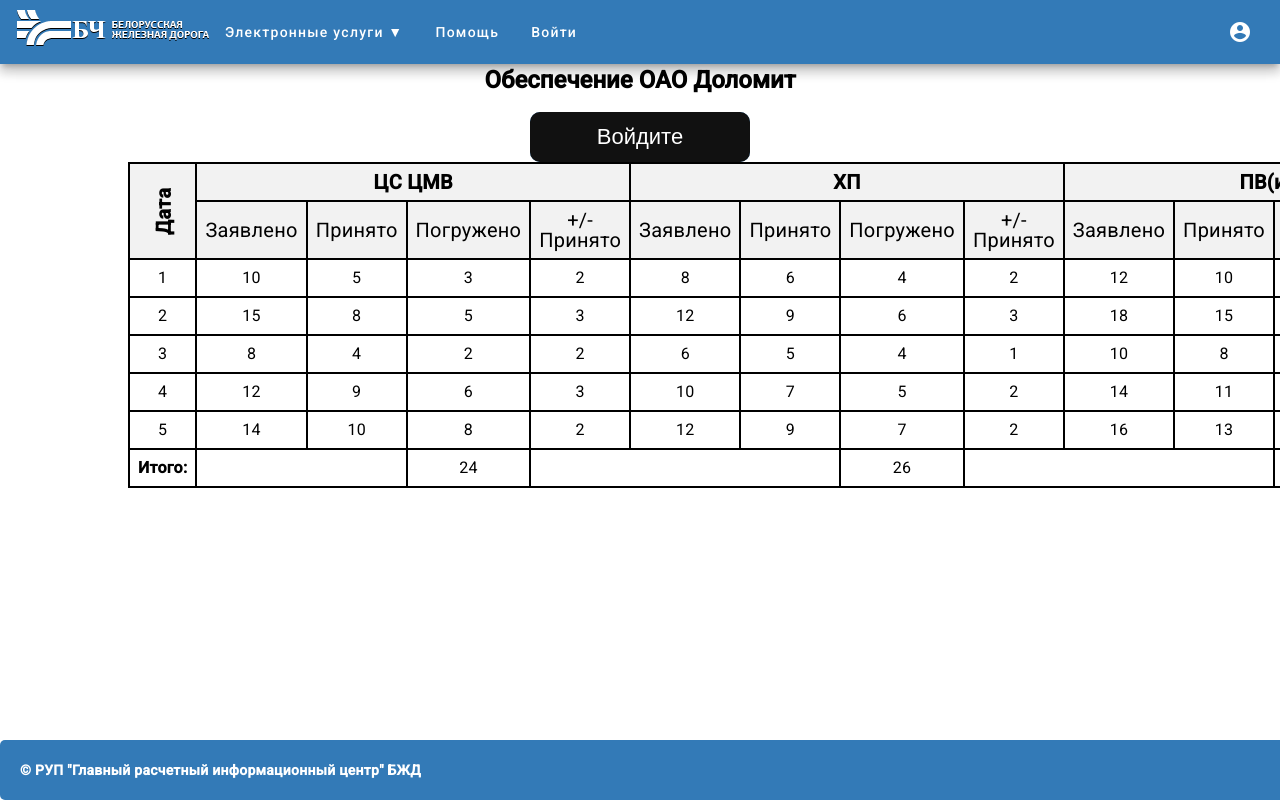
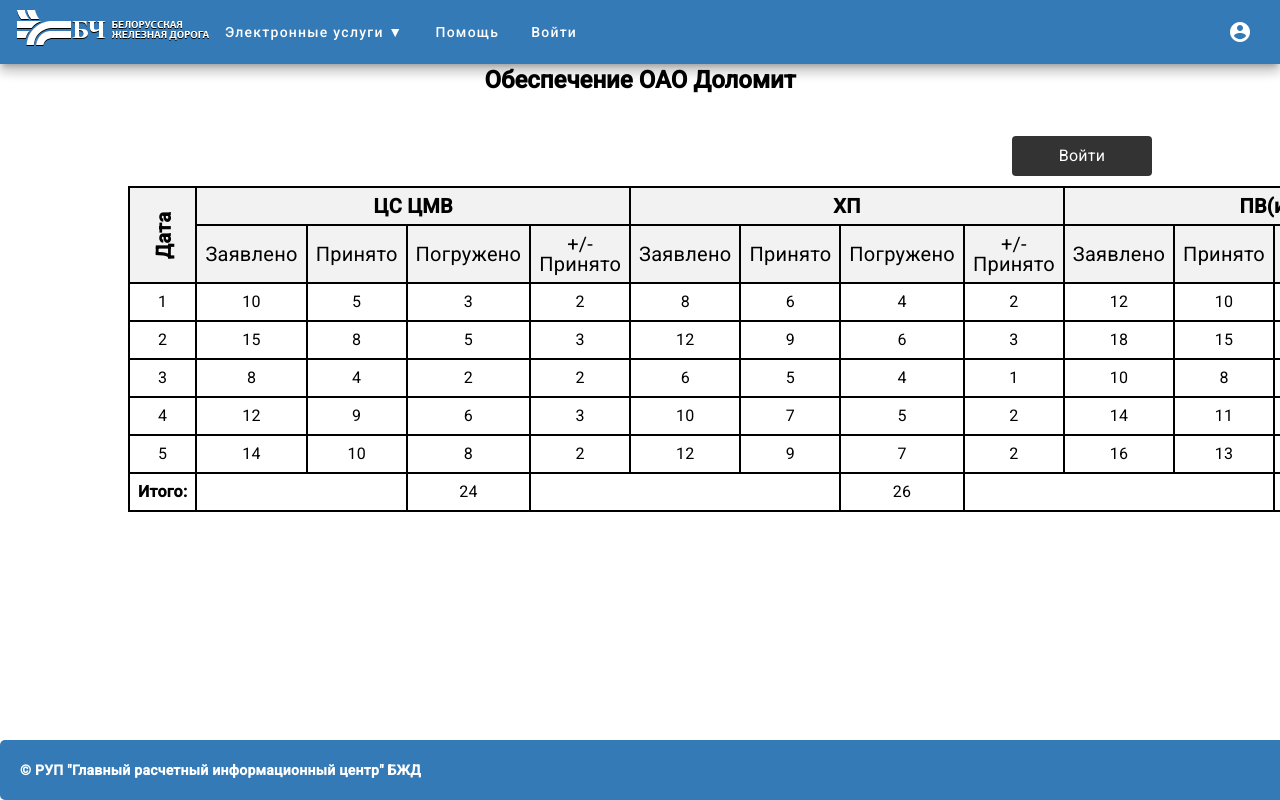
Before and after one commit to EvillSpirit/Dolomit, an Angular app: page / in a window 1280 px wide. Shown: the top 800 px of the page. Built offline with nearby package versions, Linux system fonts and the light colour scheme.

Commit message:
add new button login

```diff
--- a/src/app/components/data-list/data-list.component.html
+++ b/src/app/components/data-list/data-list.component.html
@@ -1,8 +1,10 @@
 <div class="wrapper">
   <h1 style="font-weight: bold">Обеспечение ОАО Доломит</h1>
-  <div class="btn-login">
-    <button class="glow-on-hover" type="button">Войдите</button>
+
+  <div class="button-login-wrapper">
+    <a href="#" class="button-login">Войти</a>
   </div>
+
   <table class="table-data">
     <thead>
       <tr>
--- a/src/app/components/data-list/data-list.component.scss
+++ b/src/app/components/data-list/data-list.component.scss
@@ -7,6 +7,7 @@
 }
 
 .table-data {
+  margin-top: 10px;
   border-collapse: collapse;
   width: 100%;
   font-size: 16px;
@@ -59,64 +60,25 @@
 }
 
 // button login
-.glow-on-hover {
-  width: 220px;
-  height: 50px;
-  border: none;
-  outline: none;
+.button-login {
+  width: 100px;
+  text-align: center;
+  display: inline-block;
+  background-color: #333;
   color: #fff;
-  background: #337ab7;
-  cursor: pointer;
-  position: relative;
-  z-index: 0;
-  border-radius: 10px;
-  font-size: 22px;
-  //337ab7
+  padding: 10px 20px;
+  border-radius: 4px;
+  font-size: 16px;
+  text-decoration: none;
+  transition: background-color 0.3s;
+  margin-top: 20px;
 }
 
-.glow-on-hover:before {
-  content: '';
-  background: linear-gradient(45deg, #ff0000, #ff7300, #fffb00, #48ff00, #00ffd5, #002bff, #7a00ff, #ff00c8, #ff0000);
-  position: absolute;
-  top: -2px;
-  left:-2px;
-  background-size: 400%;
-  z-index: -1;
-  filter: blur(5px);
-  width: calc(100% + 4px);
-  height: calc(100% + 4px);
-  animation: glowing 20s linear infinite;
-  opacity: 0;
-  transition: opacity .3s ease-in-out;
-  border-radius: 10px;
+.button-login:hover {
+  background-color: #2ecc71;
 }
 
-.glow-on-hover:active {
-  color: #000
+.button-login-wrapper {
+  text-align: right;
+  margin-top: 20px;
 }
-
-.glow-on-hover:active:after {
-  background: transparent;
-}
-
-.glow-on-hover:hover:before {
-  opacity: 1;
-}
-
-.glow-on-hover:after {
-  z-index: -1;
-  content: '';
-  position: absolute;
-  width: 100%;
-  height: 100%;
-  background: #111;
-  left: 0;
-  top: 0;
-  border-radius: 10px;
-}
-
-@keyframes glowing {
-  0% { background-position: 0 0; }
-  50% { background-position: 400% 0; }
-  100% { background-position: 0 0; }
-}
```
